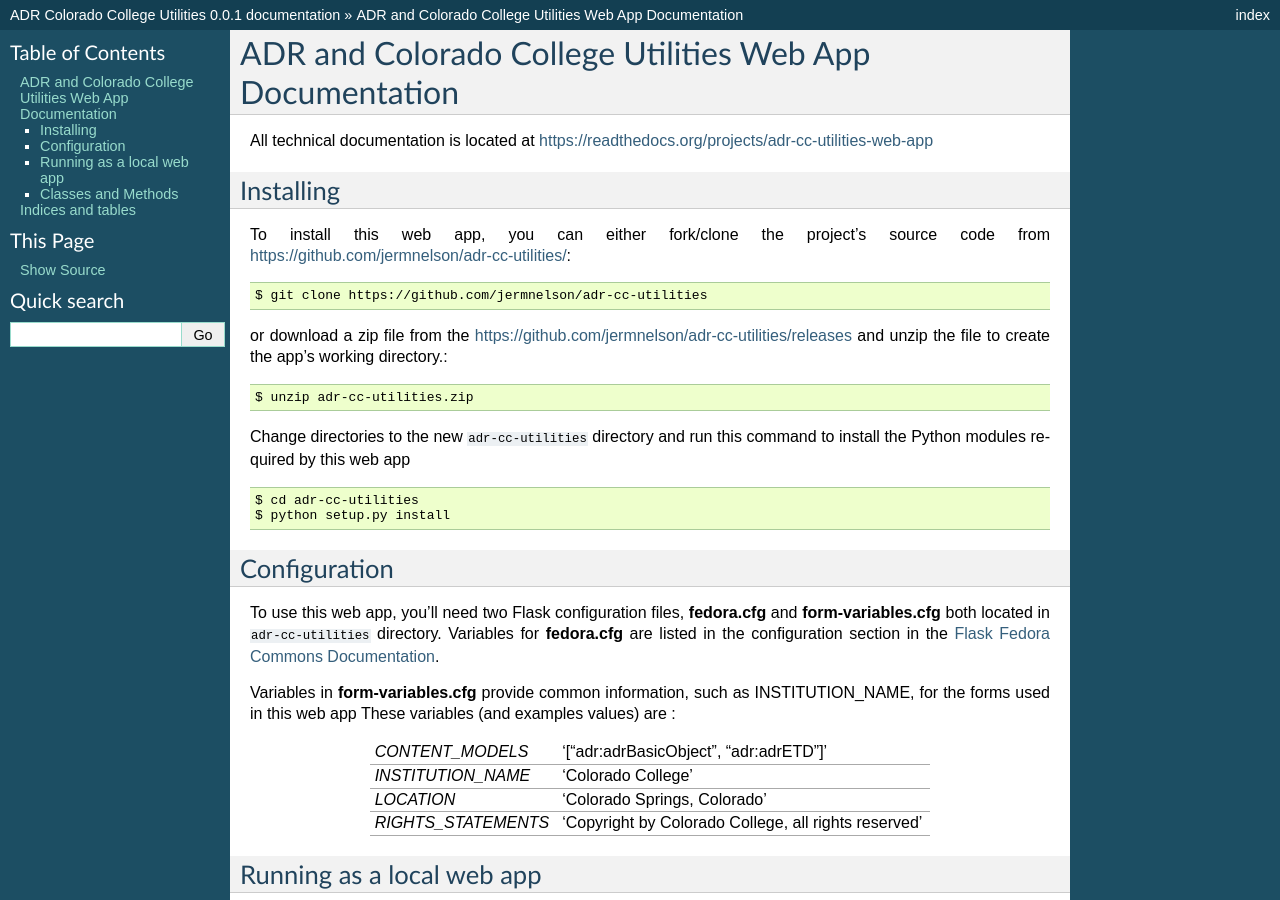
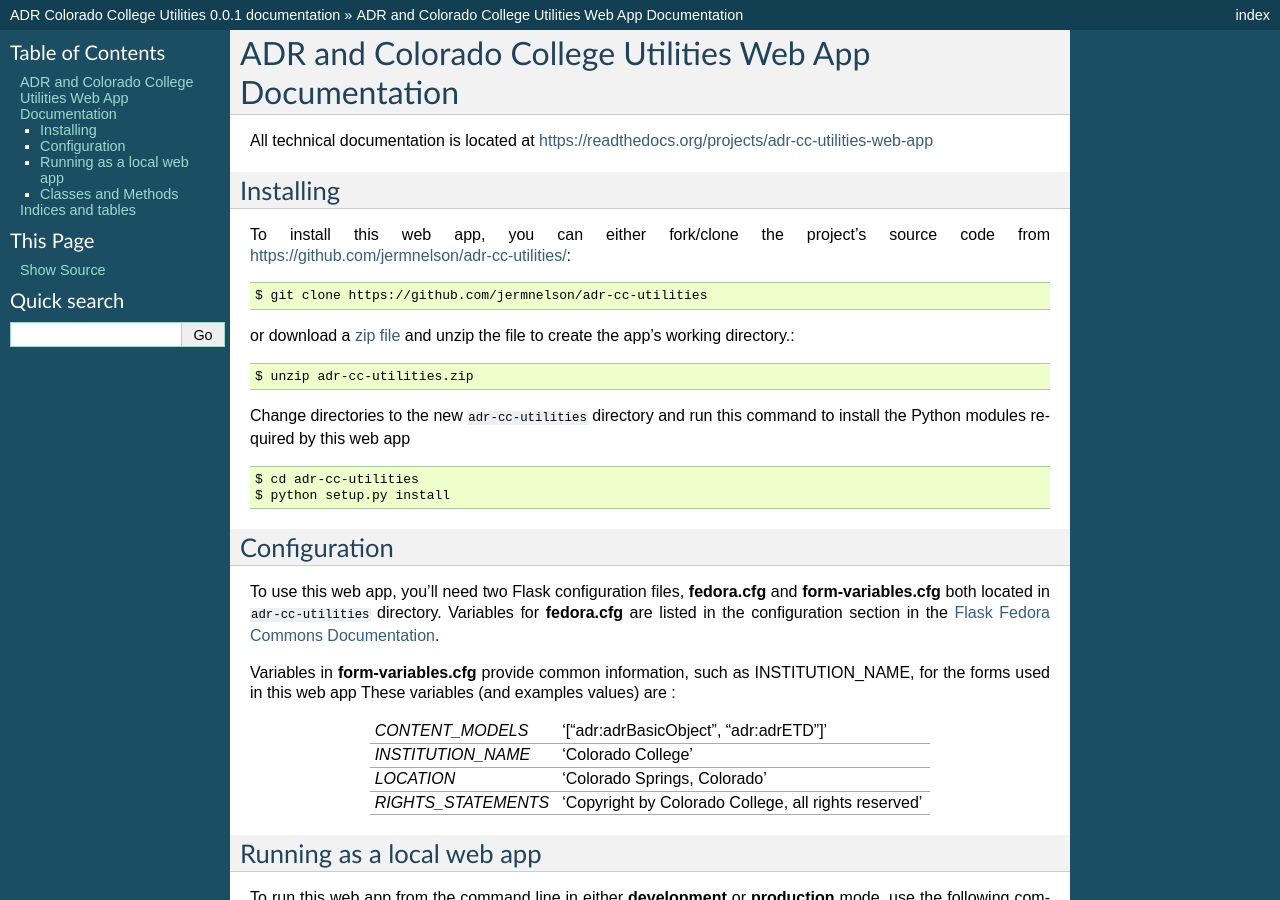
Before and after one commit to jermnelson/adr-cc-utilities, a Sphinx documentation site: the page built from docs/index.rst, in a window 1280 px wide and 900 px high. Built offline with Sphinx 7.4.7, drawn with Linux system fonts in a browser that asks for light colours.

Commit message:
updated docs

```diff
--- a/docs/index.rst
+++ b/docs/index.rst
@@ -18,9 +18,8 @@
 
     $ git clone https://github.com/jermnelson/adr-cc-utilities
 
-or download a zip file from
-the https://github.com/jermnelson/adr-cc-utilities/releases and unzip the
-file to create the app's working directory.::
+or download a `zip file <https://github.com/jermnelson/adr-cc-utilities/archive/master.zip>`_
+and unzip the  file to create the app's working directory.::
 
     $ unzip adr-cc-utilities.zip
 
```
